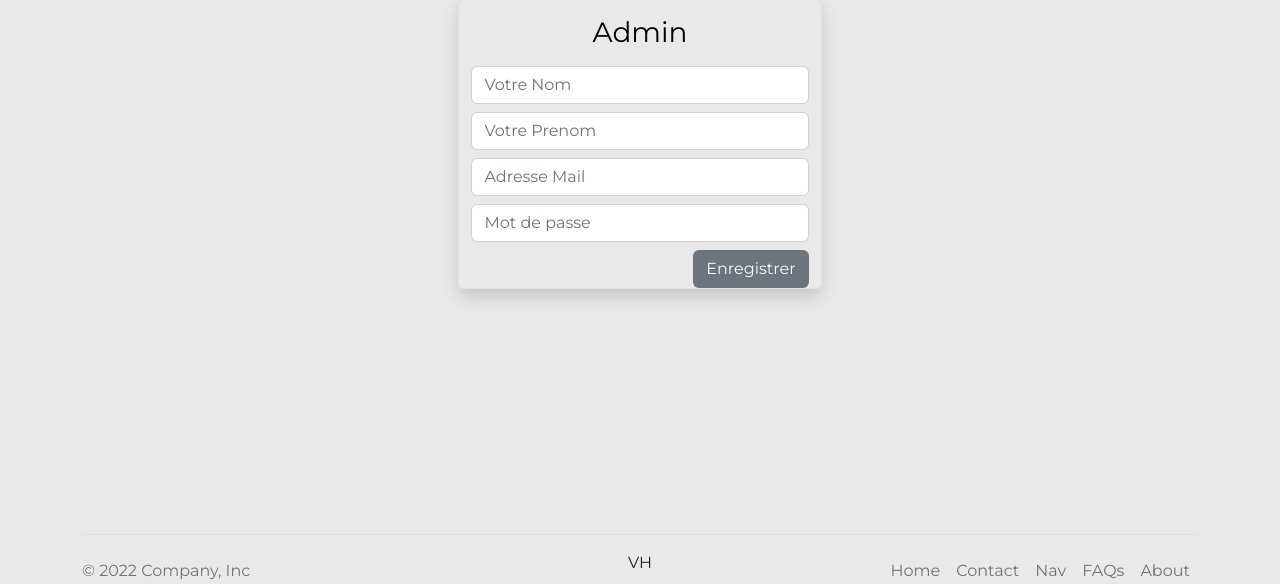
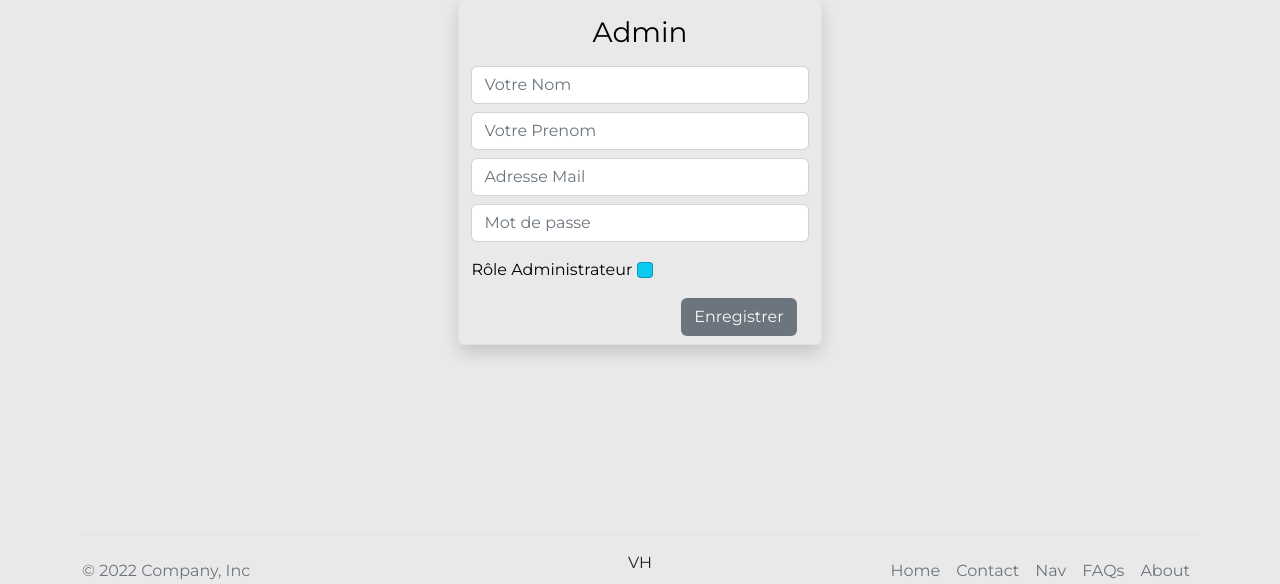
Before and after one commit to houetovenc/portfolio, a PHP site: the page made by aide/créeunadmindusite.php in a window 1280 px wide. Shown: the part 169-753 px from the top of the page. Run offline with PHP 8.4, Linux system fonts and the light colour scheme.

Commit message:
ajout de la checkbox admin

```diff
--- a/admin/index.php
+++ b/admin/index.php
@@ -51,10 +51,11 @@ include("../assets/inc/headerback.php")
         // on efface la clé message, une fois qu'elle a été afficher
         unset($_SESSION["message2"]);
     endif;
-
     ?>
 
 </div>
+
+
 
 
 
--- a/aide/créeunadmindusite.php
+++ b/aide/créeunadmindusite.php
@@ -24,11 +24,18 @@ include("../assets/inc/headerback.php");
                     $options = ['cost' => 12];
                     $password = password_hash(trim($_POST["password"]), PASSWORD_DEFAULT, $options);
                     // on dit que 1 est admin pour le rôle
-                    $role1 = 1;
+                    // $role1 = 1;
+                    if (isset($_POST["isAdmin"])) {
+                            $role = 1;
+                    } else {
+                        $role = 2;
+                    };
+
+
                     // préparation de l'ecriture SQL
                     $sql = "
                         INSERT INTO user (nom,prenom,email,password,role)
-                        VALUE ('$nom', '$prenom', '$email', '$password', '$role1')
+                        VALUE ('$nom', '$prenom', '$email', '$password', '$role')
                     ";
 
                     // execution de la requète avec les paramètres de connexion
@@ -62,7 +69,12 @@ include("../assets/inc/headerback.php");
                     <input class="form-control mb-2" type="email" name="email" placeholder="Adresse Mail">
                     <input class="form-control mb-2" type="password" name="password" placeholder="Mot de passe">
 
-                    <div class="container d-flex justify-content-end m-0 p-0">
+                    <div class="py-2">
+                    <label for="isAdmin">Rôle Administrateur</label>
+                        <input class="form-check-input bg-info" type="checkbox" id="isAdmin" name="isAdmin">
+                    </div>
+
+                    <div class="container d-flex justify-content-end m-0 py-2">
                         <button class="btn bg-secondary text-light fw-light" name="soumettre" type="submit">Enregistrer</button>
                     </div>
                 </form>
--- a/core/userController.php
+++ b/core/userController.php
@@ -81,7 +81,7 @@
             $_SESSION["message"] = "Désolé, cette identifiant ne correspond à aucun administrateur !";
             header("Location:../admin/index.php");
             exit;
-        endif;
+    endif;
     }
 
 
--- a/index.php
+++ b/index.php
@@ -8,6 +8,7 @@ include("assets/inc/headFront.php")
 include("assets/inc/headerFront.php")
 ?>
 <?php
+
 
 if (isset($_SESSION["message"])) :
     echo '<div class="alert alert-primary text-center" role="alert">
```
Also changed, not shown: admin/accueilAdmin.php (+16 -8 lines).
